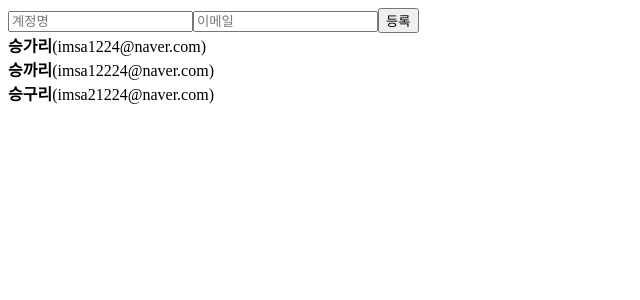
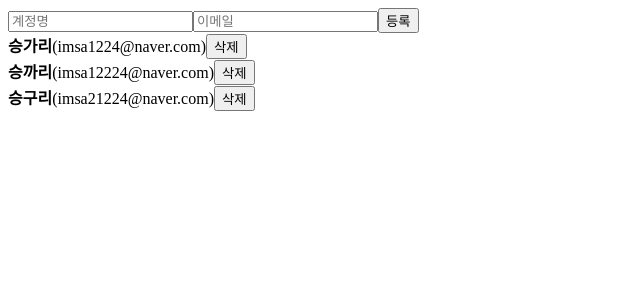
Before and after one commit to hackertaco/again-react, a React (Create React App) app: page / in a window 1280 px wide. Shown: the top 300 px of the page, without its empty margins (0-640 px from the left). Built offline with nearby package versions, Linux system fonts and the light colour scheme; the HTML template or start-up script is replaced by a standard one.

Commit message:
feat: ⚡ remove user

```diff
--- a/src/App.js
+++ b/src/App.js
@@ -52,6 +52,9 @@
 
     nextId.current += 1;
   };
+  const onRemove = (id) => {
+    setUsers(users.filter((user) => user.id !== id));
+  };
 
   return (
     <>
@@ -61,7 +64,7 @@
         onChange={onChange}
         onCreate={onCreate}
       />
-      <UserList users={users} />
+      <UserList users={users} onRemove={onRemove} />
     </>
   );
 }
--- a/src/UserList.js
+++ b/src/UserList.js
@@ -1,18 +1,19 @@
 import React from "react";
 
-function User({ user }) {
+function User({ user, onRemove }) {
   return (
     <div>
       <b>{user.username}</b>
       <span>({user.email})</span>
+      <button onClick={() => onRemove(user.id)}>삭제</button>
     </div>
   );
 }
-export default function UserList({ users }) {
+export default function UserList({ users, onRemove }) {
   return (
     <div>
       {users.map((user) => (
-        <User user={user} key={user.id} />
+        <User user={user} key={user.id} onRemove={onRemove} />
       ))}
     </div>
   );
```
